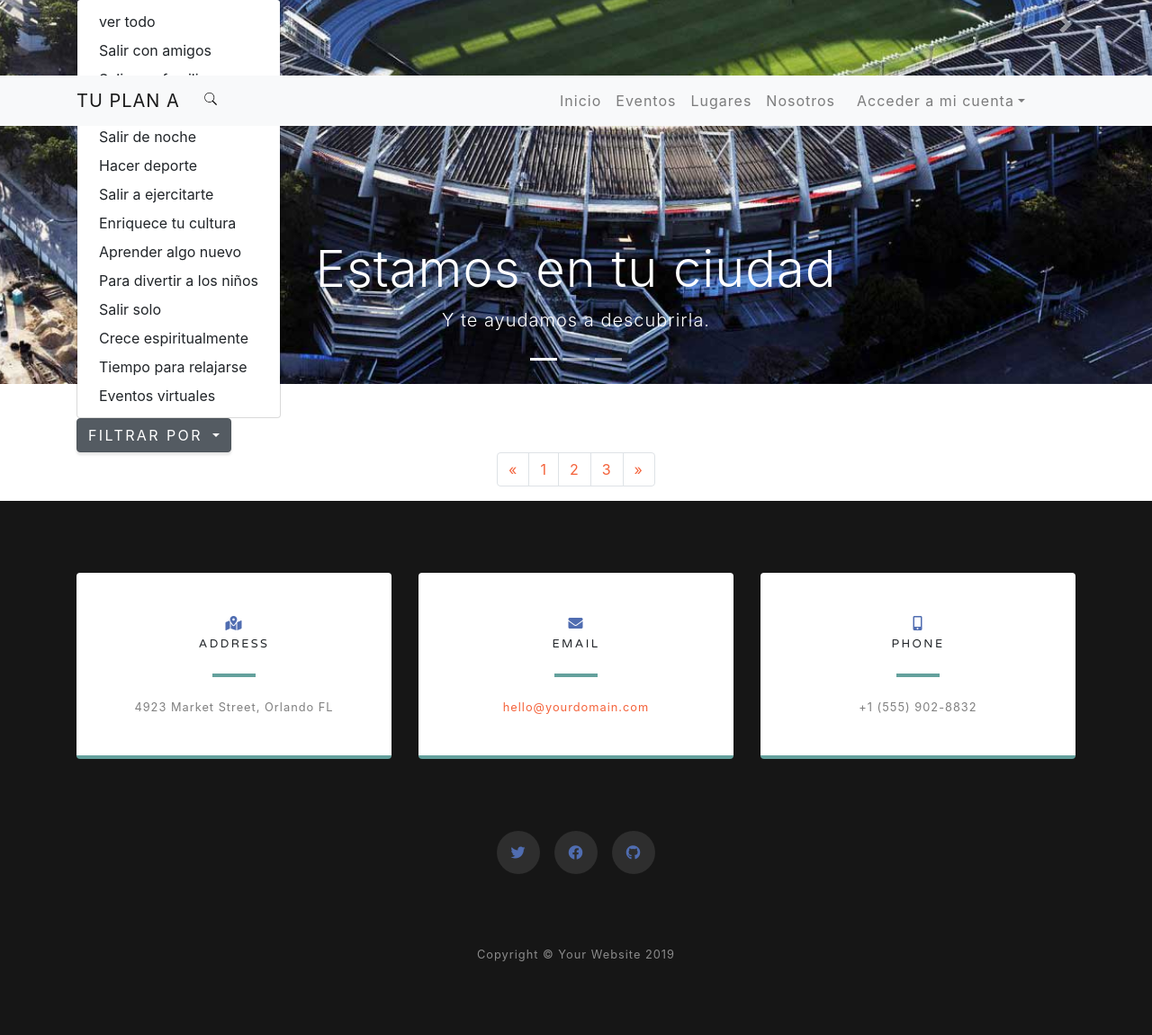
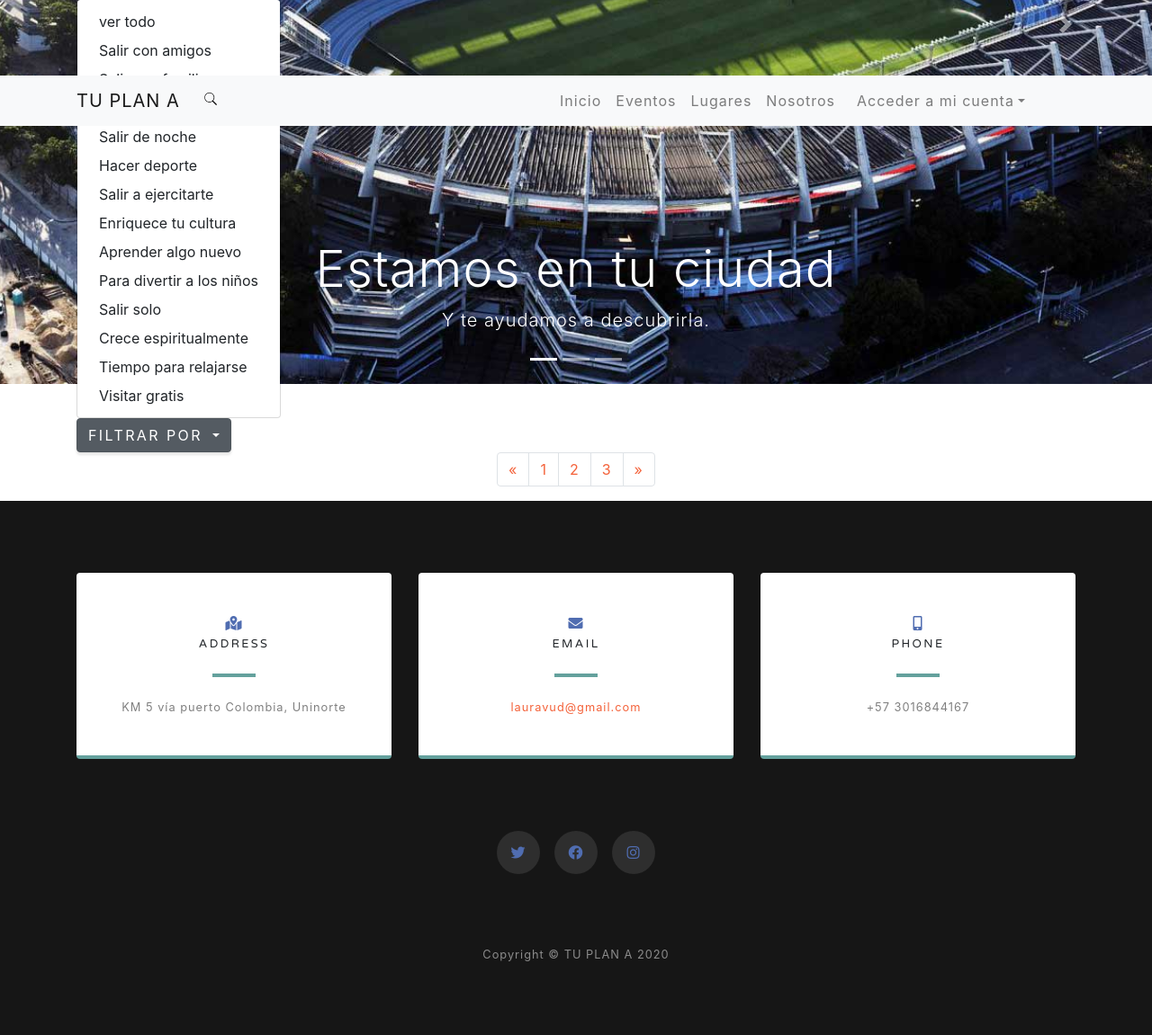
Before and after one commit to vluribe/TUPLANBAQ, a PHP site: page /eventos_home.php in a window 1280 px wide, after a click on "FILTRAR POR". Shown: the part 373-1524 px from the top of the page at 90% size. Run offline with PHP 8.4, Linux system fonts and the light colour scheme; data that the repository does not hold is empty; some libraries are stand-ins or nearby versions.

Commit message:
Arreglado evento home y redes sociales

```diff
--- a/eventos_home.php
+++ b/eventos_home.php
@@ -2,19 +2,10 @@
 session_start();
 if (!isset($_SESSION['usuario']) || $_SESSION['usuario'] == ''){
     $usuario='';
-    if(isset($_POST['tipo'])){
-      $tipo=$_POST['tipo'];}else{
-        $tipo="todos";
-      }
 } else {
      $usuario=$_SESSION['usuario'];
-     if(isset($_POST['tipo'])){
-      $tipo=$_POST['tipo'];}else{
-        $tipo="todos";
-      }
 }
 include('conexiongen.php');
-
 ?>
    <?php
 
@@ -37,6 +28,7 @@ include('conexiongen.php');
     }
   }
 ?>
+
 <!DOCTYPE html>
 <html lang="en">
 
@@ -48,6 +40,7 @@ include('conexiongen.php');
   <meta name="author" content="">
 
   <title>TU PLAN BAQ</title>
+
   <link href="vendor/bootstrap/css/bootstrap.min.css" rel="stylesheet">
   <!-- Custom fonts for this template -->
   <link href="vendor/fontawesome-free/css/all.min.css" rel="stylesheet">
@@ -56,11 +49,16 @@ include('conexiongen.php');
     <link rel="stylesheet" href="https://cdnjs.cloudflare.com/ajax/libs/font-awesome/4.7.0/css/font-awesome.min.css">
 
   <!-- Custom styles for this template -->
-  <script src="https://cdnjs.cloudflare.com/ajax/libs/popper.js/1.11.0/umd/popper.min.js" integrity="sha384-b/U6ypiBEHpOf/4+1nzFpr53nxSS+GLCkfwBdFNTxtclqqenISfwAzpKaMNFNmj4" crossorigin="anonymous"></script>
 
   <link href="https://maxcdn.bootstrapcdn.com/bootstrap/4.3.1/css/bootstrap.min.css" rel="stylesheet">
     <script src="https://ajax.googleapis.com/ajax/libs/jquery/3.4.1/jquery.min.js"></script>
+
+    <script src="https://code.jquery.com/jquery-3.2.1.slim.min.js" integrity="sha384-KJ3o2DKtIkvYIK3UENzmM7KCkRr/rE9/Qpg6aAZGJwFDMVNA/GpGFF93hXpG5KkN" crossorigin="anonymous"></script>
+
+    <script src="https://cdnjs.cloudflare.com/ajax/libs/popper.js/1.12.9/umd/popper.min.js" integrity="sha384-ApNbgh9B+Y1QKtv3Rn7W3mgPxhU9K/ScQsAP7hUibX39j7fakFPskvXusvfa0b4Q" crossorigin="anonymous"></script>
+
     <script src="https://maxcdn.bootstrapcdn.com/bootstrap/4.3.1/js/bootstrap.min.js"></script>
+
 
       <link href="https://stackpath.bootstrapcdn.com/bootstrap/4.3.1/css/bootstrap.min.css" rel="stylesheet">
   <script src="https://cdnjs.cloudflare.com/ajax/libs/popper.js/1.11.0/umd/popper.min.js" integrity="sha384-b/U6ypiBEHpOf/4+1nzFpr53nxSS+GLCkfwBdFNTxtclqqenISfwAzpKaMNFNmj4" crossorigin="anonymous"></script>
@@ -70,9 +68,12 @@ include('conexiongen.php');
     <script src="https://maxcdn.bootstrapcdn.com/bootstrap/4.3.1/js/bootstrap.min.js"></script>
 
 
+
+
     <link href="css/grayscale.min.css" rel="stylesheet">
     <link href="css/creative.css" rel="stylesheet">
     <link href="css/owncss.css" rel="stylesheet">
+
     <style>
 .carousel-item {
   height: 100vh;
@@ -111,7 +112,6 @@ include('conexiongen.php');
   display: flex;
   align-items: center;
 }
-
 
 </style>
 
@@ -157,14 +157,14 @@ include('conexiongen.php');
            </li>
        <?php } ?>
 
-       <!-- Pa' ti Sebascrack-->
+
 
 
        <?php if($usuario != "" && $usuario != "admin"){ ?>
         <ul class="form-inline my-2 my-lg-0 mr-5" style="padding-left: 8px;">
           <li style="list-style-type: none;" class="nav-item dropdown">
               <a class="nav-link dropdown-toggle" href="#" id="navbarDropdown" role="button" data-toggle="dropdown" aria-haspopup="true" aria-expanded="false" style="padding-left: 8px;">
-                <!-- Laura inserta aquí la magia de la foto-->
+
                 <img class="imged" src=<?php
                 if (!$conn) {
                 echo 'img/default.png';
@@ -238,42 +238,22 @@ include('conexiongen.php');
     </ol>
     <div class="carousel-inner" role="listbox">
       <!-- Slide One - Set the background image for this slide in the line below -->
-      <?php
-      if(strcmp($tipo, "virtuales") == 0 ){?>
-      <div class="carousel-item active" style="background-image: url('img/virtual-header.jpg')">
-      <?php }else{
-        ?>
       <div class="carousel-item active" style="background-image: url('img/evento1.jpg')">
-      <?php }?>
         <div class="carousel-caption  d-md-block">
           <h2 class="display-4">Estamos en tu ciudad</h2>
           <p class="lead">Y te ayudamos a descubrirla.</p>
         </div>
       </div>
       <!-- Slide Two - Set the background image for this slide in the line below -->
-      <?php
-      if(strcmp($tipo, "virtuales") == 0 ){?>
-      <div class="carousel-item" style="background-image: url('img/virual-header5.jpg')">
-      <?php }else{
-        ?>
       <div class="carousel-item" style="background-image: url('img/evento2.jpeg')">
-      <?php }?>
-
-        <div class="carousel-caption  d-md-block">
+        <div class="carousel-caption d-md-block">
           <h2 class="display-4">Los dias y las noches.</h2>
           <p class="lead">No volveras a ver tu ciudad como antes.</p>
         </div>
       </div>
       <!-- Slide Three - Set the background image for this slide in the line below -->
-      <?php
-      if(strcmp($tipo, "virtuales") == 0 ){?>
-      <div class="carousel-item" style="background-image: url('img/virtual-head4.jpg')">
-      <?php }else{
-        ?>
       <div class="carousel-item" style="background-image: url('img/evento3.jpg')">
-      <?php }?>
-
-        <div class="carousel-caption  d-md-block">
+        <div class="carousel-caption d-md-block">
           <h2 class="display-4">Dejate enamorar.</h2>
           <p class="lead">Una tierra magica que te cautivara.</p>
         </div>
@@ -289,78 +269,14 @@ include('conexiongen.php');
         </a>
   </div>
 </header>
-  <!--Section lista eventos-->
-  <!-- Page Content -->
+
+
+
+
+<!---page image---->
 <div class="container" id="listaeventos" style="padding-top:3%;">
 
         <!--Filter by-->
-          <?php if(strcmp($tipo, "virtuales") == 0 ){ ?>
-            <div class="dropdown" style="display:none;"><!--Quitar display none para cuando esten listos estos filtros-->
-          <button class="btn btn-secondary dropdown-toggle" type="button" id="dropdownMenuButton" data-toggle="dropdown" aria-haspopup="true" aria-expanded="false">
-            filtrar por
-          </button>
-          <div class="dropdown-menu" aria-labelledby="dropdownMenuButton">
-
-            <form action="eventos_home.php" method="post">
-                  <button class="cat dropdown-item" style="cursor:pointer;" name="tipo" type="submit" value="virtuales" > ver todo </button>
-            </form>
-
-            <form action="eventos_home.php" method="post">
-                  <button class="cat dropdown-item" style="cursor:pointer;" name="tipo" type="submit" value="redessociales" >Redes sociales</button>
-            </form>
-
-            <form action="eventos_home.php" method="post">
-                    <button class="cat dropdown-item" style="cursor:pointer;" name="tipo" type="submit" value="paginasweb" >Paginas web</button>
-              </form>
-
-              <form action="eventos_home.php" method="post">
-                    <button class="cat dropdown-item" style="cursor:pointer;" name="tipo" type="submit" value="stream" >Plataformas de stream</button>
-              </form>
-
-              <form action="eventos_home.php" method="post">
-                    <button class="cat dropdown-item" style="cursor:pointer;" name="tipo" type="submit" value="tv" >Television</button>
-              </form>
-
-              <form action="eventos_home.php" method="post">
-                    <button class="cat dropdown-item" style="cursor:pointer;" name="tipo" type="submit" value="facebook" >Facebook </button>
-              </form>
-
-              <form action="eventos_home.php" method="post">
-                    <button class="cat dropdown-item" style="cursor:pointer;" name="tipo" type="submit" value="instagram" >Instagram </button>
-              </form>
-
-              <form action="eventos_home.php" method="post">
-                    <button class="cat dropdown-item" style="cursor:pointer;" name="tipo" type="submit" value="youtube" >Youtube</button>
-              </form>
-
-              <form action="eventos_home.php" method="post">
-                    <button class="cat dropdown-item" style="cursor:pointer;" name="tipo" type="submit" value="twitter" >Twitter</button>
-              </form>
-
-              <form action="eventos_home.php" method="post">
-                    <button class="cat dropdown-item" style="cursor:pointer;" name="tipo" type="submit" value="twitch" >Twitch</button>
-              </form>
-
-              <form action="eventos_home.php" method="post">
-                    <button class="cat dropdown-item" style="cursor:pointer;" name="tipo" type="submit" value="todopublico" > Para todo publico </button>
-              </form>
-
-              <form action="eventos_home.php" method="post">
-                    <button class="cat dropdown-item" style="cursor:pointer;" name="tipo" type="submit" value="informativo">Informativos</button>
-              </form>
-
-              <form action="eventos_home.php" method="post">
-                    <button class="cat dropdown-item" style="cursor:pointer;" name="tipo" type="submit" value="entretenimiento" >Entretenimiento</button>
-              </form>
-
-              <form action="eventos_home.php" method="post">
-                    <button class="cat dropdown-item" style="cursor:pointer;" name="tipo" type="submit" value="sinDinero" >Visitar gratis</button>
-              </form>
-
-          </div>
-        </div>
-        <?php }else{
-        ?>
         <div class="dropdown">
           <button class="btn btn-secondary dropdown-toggle" type="button" id="dropdownMenuButton" data-toggle="dropdown" aria-haspopup="true" aria-expanded="false">
             filtrar por
@@ -395,7 +311,7 @@ include('conexiongen.php');
                     <button class="cat dropdown-item" style="cursor:pointer;" name="tipo" type="submit" value="ejercicio" >Salir a ejercitarte </button>
               </form>
 
-              <form action="eventos_home.php" method="post">
+              <form action="eventoss_home.php" method="post">
                     <button class="cat dropdown-item" style="cursor:pointer;" name="tipo" type="submit" value="cultura" >Enriquece tu cultura</button>
               </form>
 
@@ -418,14 +334,13 @@ include('conexiongen.php');
               <form action="eventos_home.php" method="post">
                     <button class="cat dropdown-item" style="cursor:pointer;" name="tipo" type="submit" value="relajarse" >Tiempo para relajarse</button>
               </form>
+
               <form action="eventos_home.php" method="post">
-                    <button class="cat dropdown-item" style="cursor:pointer;" name="tipo" type="submit" value="virtuales" >Eventos virtuales</button>
+                    <button class="cat dropdown-item" style="cursor:pointer;" name="tipo" type="submit" value="sinDinero" >Visitar gratis</button>
               </form>
 
           </div>
         </div>
-        <?php }?>
-
 
 
   <?php
@@ -456,6 +371,7 @@ include('conexiongen.php');
             }
 
 	$resultado= $conn->query($sql);
+
   $currentDateTime = date('Y-m-d');
     $result = mysqli_query($conn, "SELECT * FROM eventosbaq");
 
@@ -479,7 +395,6 @@ include('conexiongen.php');
                 }
               }
 
-
 			}
 	}
 	$resultado->close();
@@ -488,8 +403,6 @@ include('conexiongen.php');
 	mysqli_close($conn);
 
 ?>
-
-
 <!-- Pagination -->
 <ul class="pagination justify-content-center">
   <li class="page-item">
@@ -518,7 +431,7 @@ include('conexiongen.php');
 </div>
 <!-- /.container -->
   <!-- Contact Section -->
-  <section class="contact-section bg-black" ID="social">
+  <section class="contact-section bg-black" id="social">
     <div class="container">
 
       <div class="row">
@@ -529,7 +442,7 @@ include('conexiongen.php');
               <i class="fas fa-map-marked-alt text-primary mb-2"></i>
               <h4 class="text-uppercase m-0">Address</h4>
               <hr class="my-4">
-              <div class="small text-black-50">4923 Market Street, Orlando FL</div>
+              <div class="small text-black-50">KM 5 vía puerto Colombia, Uninorte</div>
             </div>
           </div>
         </div>
@@ -541,7 +454,7 @@ include('conexiongen.php');
               <h4 class="text-uppercase m-0">Email</h4>
               <hr class="my-4">
               <div class="small text-black-50">
-                <a href="#">hello@yourdomain.com</a>
+                <a href="#">lauravud@gmail.com</a>
               </div>
             </div>
           </div>
@@ -553,7 +466,7 @@ include('conexiongen.php');
               <i class="fas fa-mobile-alt text-primary mb-2"></i>
               <h4 class="text-uppercase m-0">Phone</h4>
               <hr class="my-4">
-              <div class="small text-black-50">+1 (555) 902-8832</div>
+              <div class="small text-black-50">+57 3016844167</div>
             </div>
           </div>
         </div>
@@ -563,11 +476,11 @@ include('conexiongen.php');
         <a href="#" class="mx-2">
           <i class="fab fa-twitter"></i>
         </a>
-        <a href="#" class="mx-2">
-          <i class="fab fa-facebook-f"></i>
+        <a href="https://www.facebook.com/tuplanbaq/" class="mx-2">
+          <i class="fab fa-facebook-f" ></i>
         </a>
-        <a href="#" class="mx-2">
-          <i class="fab fa-github"></i>
+        <a href="https://www.instagram.com/tuplan.a/" class="mx-2">
+          <i class="fab fa-instagram" ></i>
         </a>
       </div>
 
@@ -577,7 +490,7 @@ include('conexiongen.php');
   <!-- Footer -->
   <footer class="bg-black small text-center text-white-50">
     <div class="container">
-      Copyright &copy; Your Website 2019
+      Copyright &copy; TU PLAN A 2020
     </div>
   </footer>
 
```
Also changed, not shown: index.php (+4 -4 lines), lugares_home.php (+10 -9 lines). Lines whose indentation alone changed are shown as unchanged.
